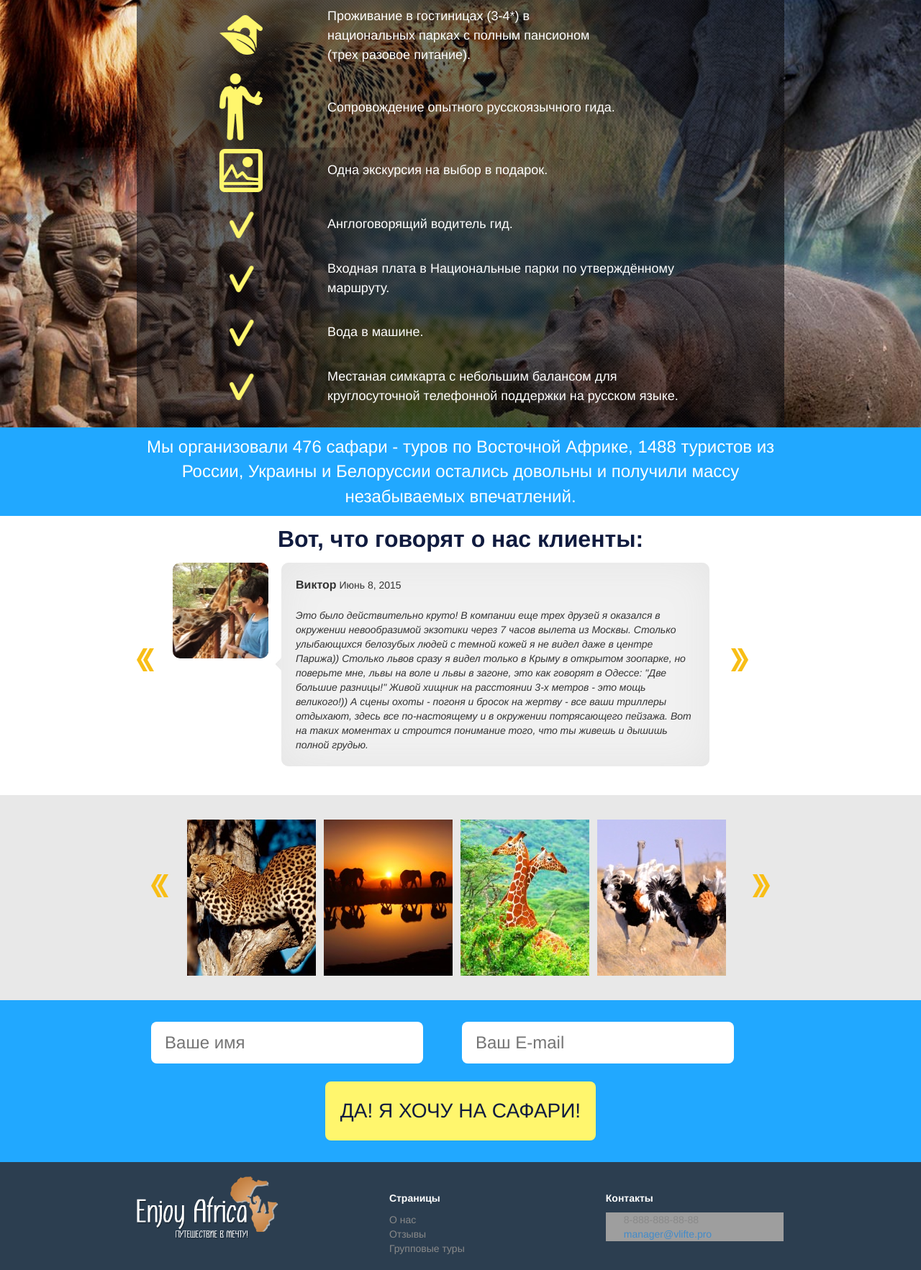
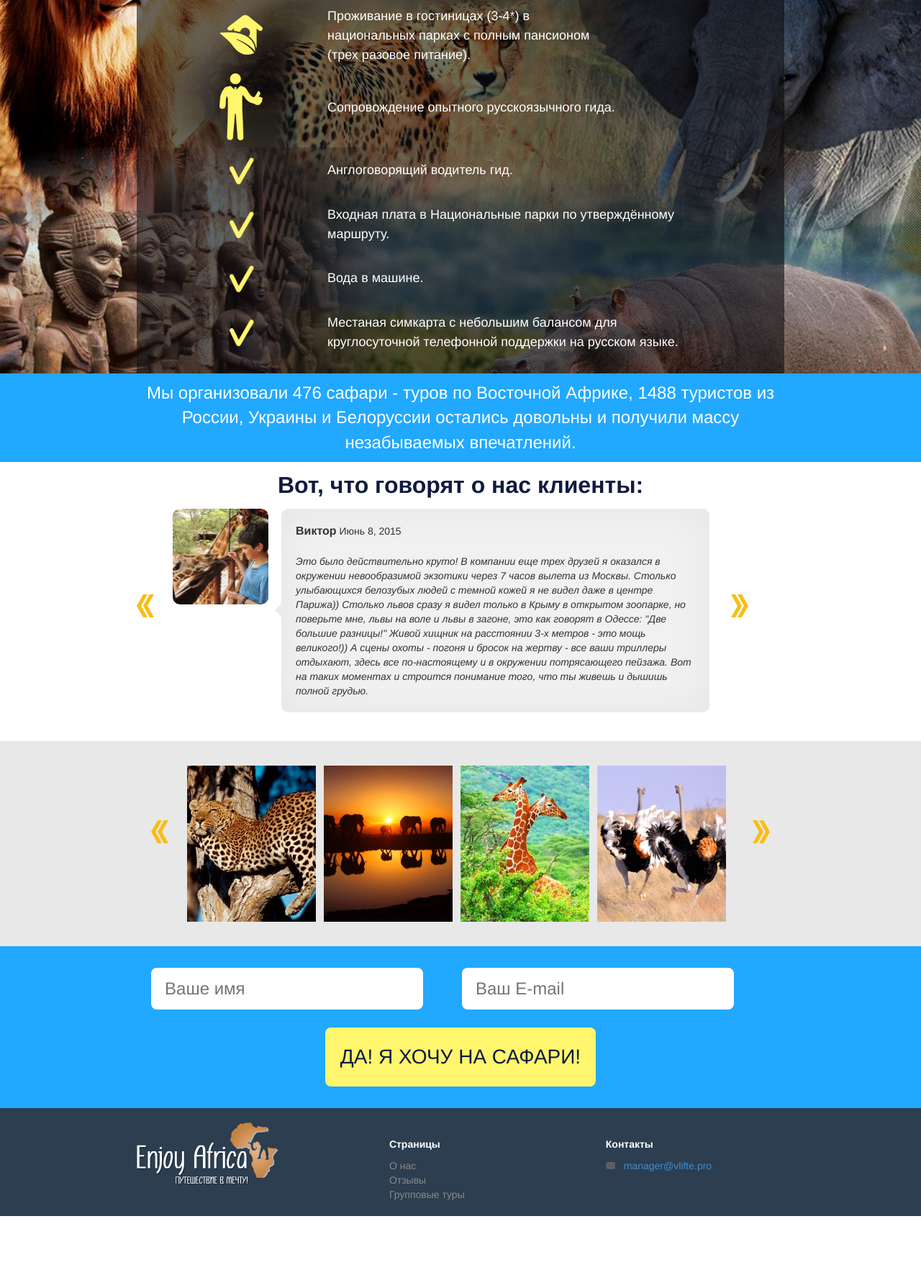
Before and after one commit to od-5/enjoy-africa, a Django app: page / in a window 1280 px wide. Shown: the part 3497-5262 px from the top of the page at 72% size. After the commit the page ends 5187 px from the top, so only its background shows below. Run offline with Django 3.2, Linux system fonts and the light colour scheme; data comes from the database, SQL or seed files in the repository; parts of the project's set-up code (start-up, migrations or seed data) failed here and were passed over; some libraries are stand-ins or nearby versions; grey boxes are pictures that could not be loaded.

Commit message:
fix footer menu

```diff
--- a/templates/base.html
+++ b/templates/base.html
@@ -261,15 +261,6 @@
               </li>
               <li>
 {#                <div class="icon">#}
-{#                  <img src="{{ STATIC_URL }}img/block_10_5.png" alt=""/>#}
-{#                </div>#}
-                <div class="content block10-icon block10-icon-5">
-                  <p>Одна экскурсия на выбор в подарок.</p>
-                </div>
-                <div class="clear"></div>
-              </li>
-              <li>
-{#                <div class="icon">#}
 {#                  <img src="{{ STATIC_URL }}img/default-icon.png" alt=""/>#}
 {#                </div>#}
                 <div class="content block10-icon">
@@ -382,7 +373,6 @@
           <div class="col-third">
             <span class="footer__title">Контакты</span>
             <ul class="footer-contacts">
-              <li class="footer-contacts__item icon icon-phone">8-888-888-88-88</li>
               <li class="footer-contacts__item icon icon-letter"><a href="mailto:manager@vlifte.pro">manager@vlifte.pro</a></li>
             </ul>
           </div>
```
Also changed, not shown: static/img/letter_ico.png (added), static/img/phone_ico.png (added), static/img/social/fb.png (added), static/img/social/mail.png (added), static/img/social/ok.png (added), static/img/social/vk.png (added).
